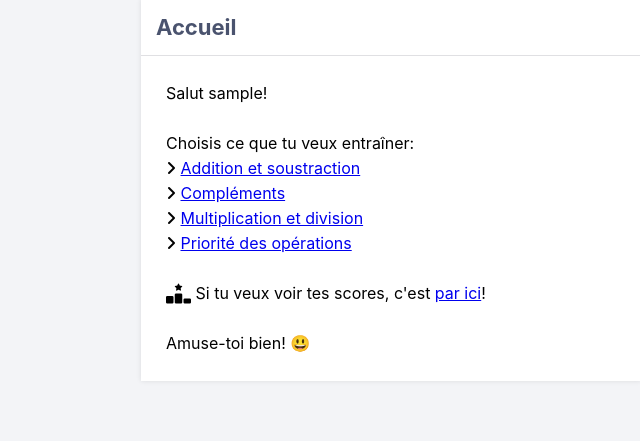
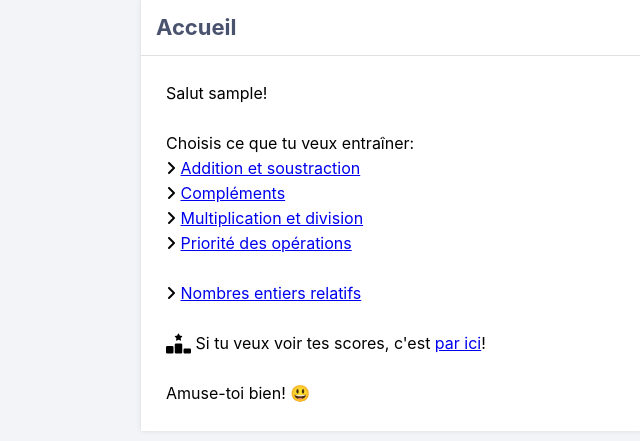
Before and after one commit to alexhaed/Mathos, a PHP site: page / in a window 1280 px wide. Shown: the part 76-517 px from the top of the page, without its empty margins (249-889 px from the left). Run offline with PHP 8.4, Linux system fonts and the light colour scheme; the visitor is signed in with stand-in values (Sample User, id 1); some libraries are stand-ins or nearby versions.

Commit message:
Fix index

```diff
--- a/index.php
+++ b/index.php
@@ -28,6 +28,7 @@ if (!isset($_SESSION['loggedin'])) {
 				<i class="fa-solid fa-angle-right"></i> <a href="compl.php">Compléments</a><br>
 				<i class="fa-solid fa-angle-right"></i> <a href="multidiv.php">Multiplication et division</a><br>
 				<i class="fa-solid fa-angle-right"></i> <a href="prio.php">Priorité des opérations</a><br><br>
+				<i class="fa-solid fa-angle-right"></i> <a href="addrelatifs.php">Nombres entiers relatifs</a><br><br>
 			<i class="fa-solid fa-ranking-star fa-lg"></i> Si tu veux voir tes scores, c'est <a href="stats.php">par ici</a>!<br><br>
 			Amuse-toi bien! &#128515;
 			</p>
```
